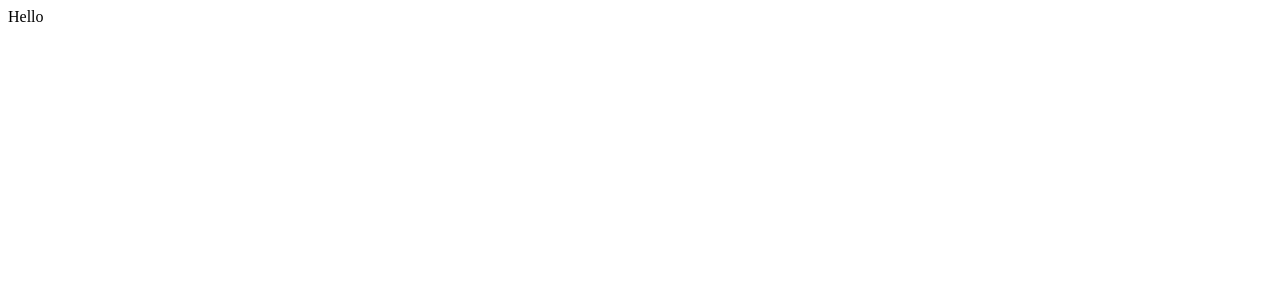
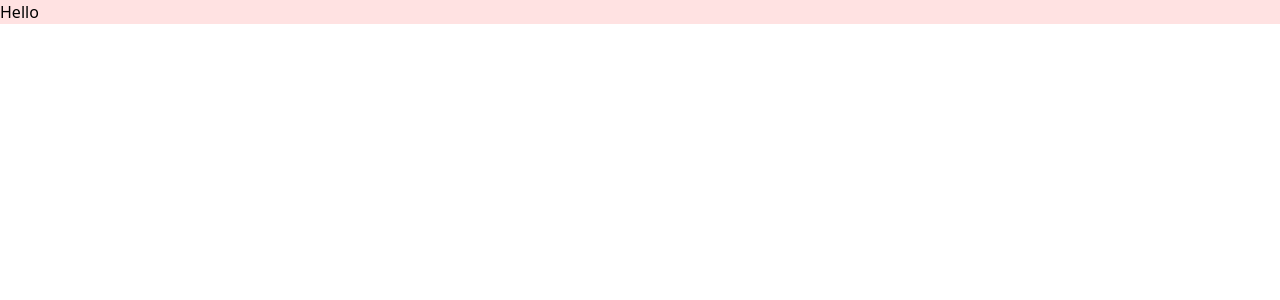
Before and after one commit to TaherehMolaee/gelato-house-reactjs, a React (Vite) app: page / in a window 1280 px wide. Shown: the top 300 px of the page. Built offline with nearby package versions, Linux system fonts and the light colour scheme.

Commit message:
add tailwind css to project

```diff
--- a/index.html
+++ b/index.html
@@ -4,6 +4,7 @@
     <meta charset="UTF-8" />
     <meta name="viewport" content="width=device-width, initial-scale=1.0" />
     <title>جلاتو هاوس</title>
+    <link href="/src/styles/tailwind.css" rel="stylesheet">
   </head>
   <body>
     <div id="root"></div>
--- a/package.json
+++ b/package.json
@@ -10,8 +10,12 @@
     "preview": "vite preview"
   },
   "dependencies": {
+    "@tailwindcss/postcss": "^4.1.17",
+    "@tailwindcss/vite": "^4.1.17",
+    "postcss": "^8.5.6",
     "react": "^19.2.0",
-    "react-dom": "^19.2.0"
+    "react-dom": "^19.2.0",
+    "tailwindcss": "^4.1.17"
   },
   "devDependencies": {
     "@eslint/js": "^9.39.1",
--- a/src/App.tsx
+++ b/src/App.tsx
@@ -4,9 +4,9 @@ function App() {
   const [count, setCount] = useState(0)
 
   return (
-    <>
+    <div className='bg-red-100'>
       Hello
-    </>
+    </div>
   )
 }
 
--- /dev/null
+++ b/src/styles/tailwind.css
@@ -0,0 +1 @@
+@import "tailwindcss";
--- a/vite.config.ts
+++ b/vite.config.ts
@@ -1,7 +1,8 @@
 import { defineConfig } from 'vite'
 import react from '@vitejs/plugin-react-swc'
+import tailwindcss from '@tailwindcss/vite'
 
 // https://vite.dev/config/
 export default defineConfig({
-  plugins: [react()],
+  plugins: [react(), tailwindcss()],
 })
```
Also changed, not shown: 1 other file (tests, documents, lock files or other folders).
